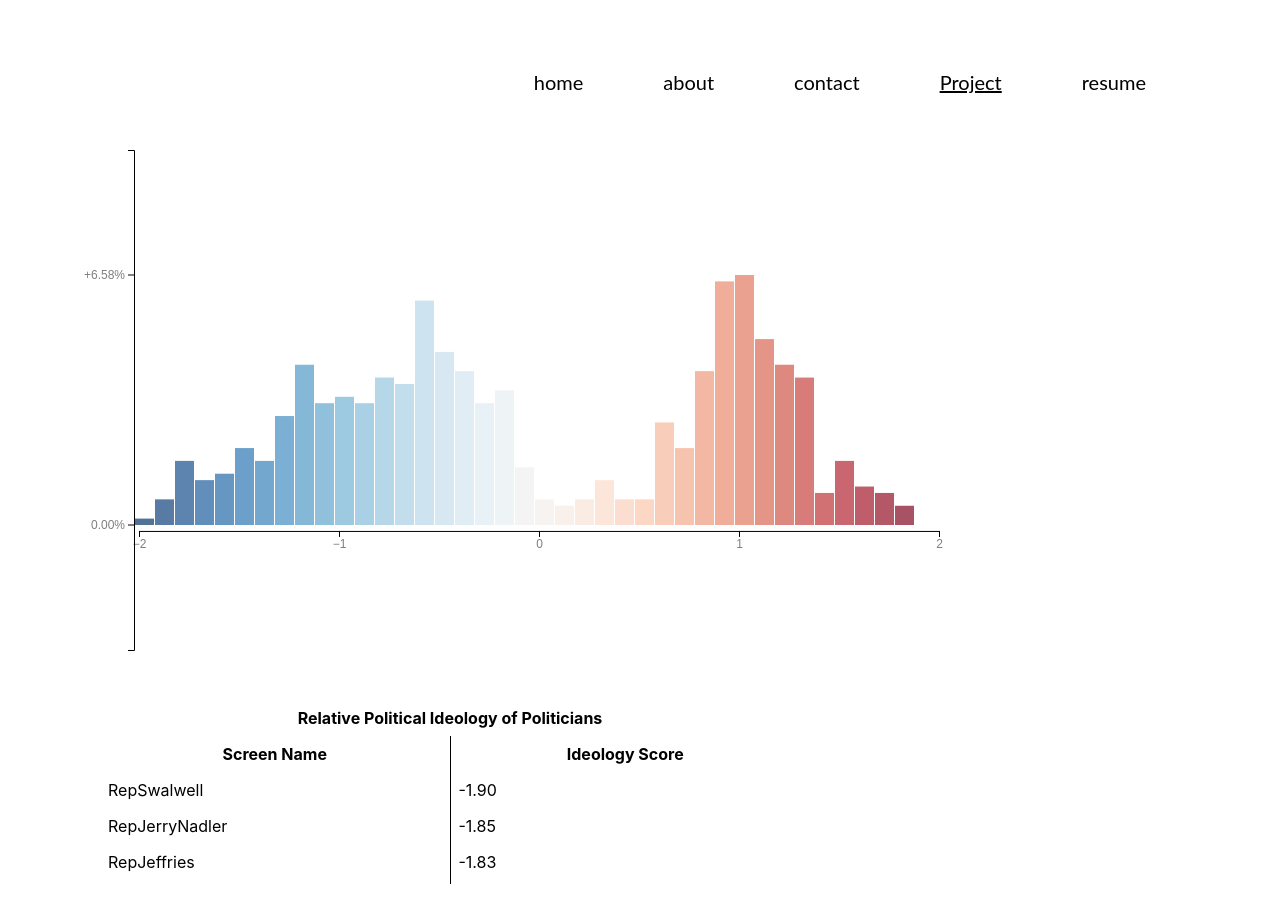
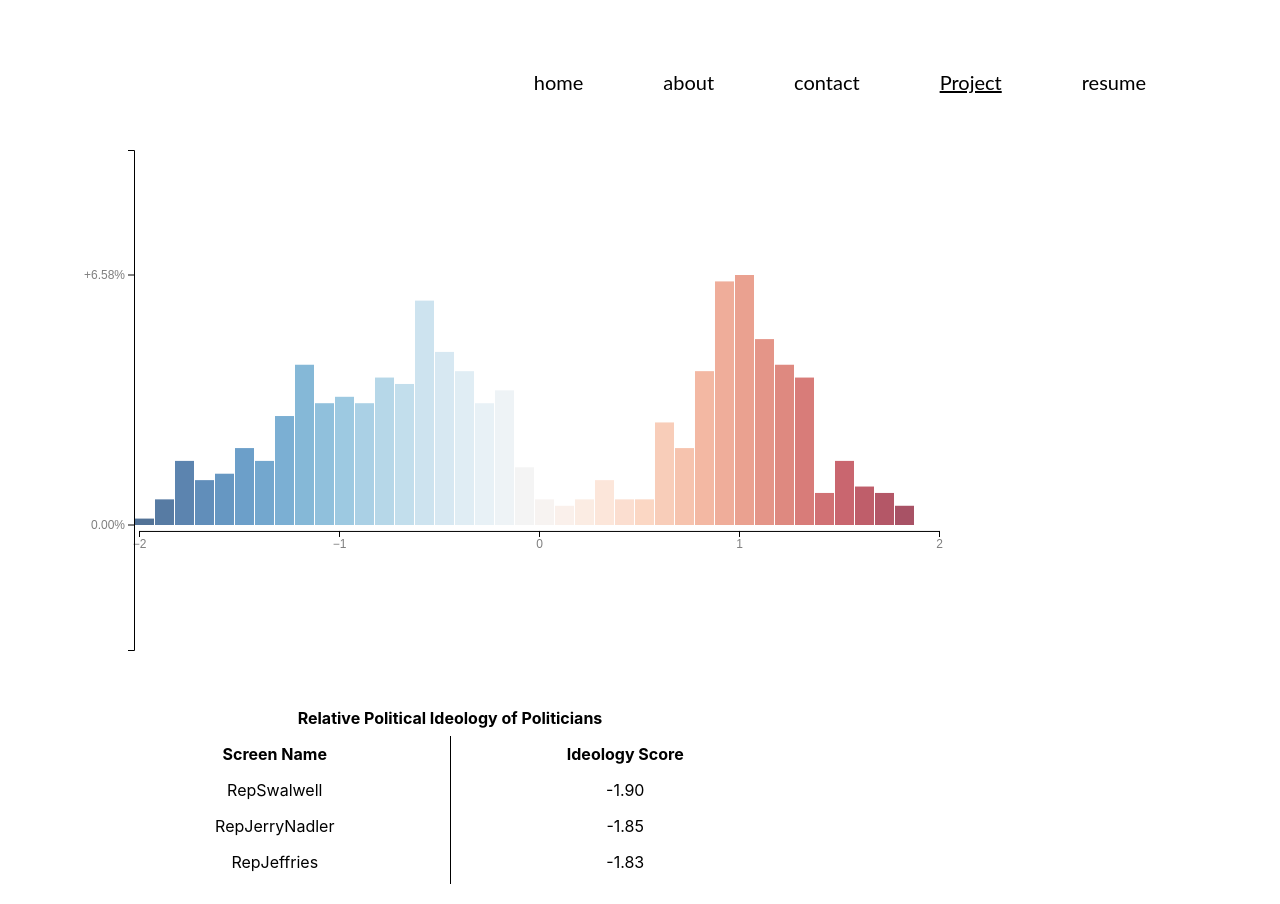
Before and after one commit to RTeresiOB/liquidplateau.com-FrontEndDev, a React (Create React App) app: page /Project in a window 1280 px wide. Built offline with nearby package versions, Linux system fonts and the light colour scheme.

Commit message:
Added reactive rows that change color on hover

```diff
--- /dev/null
+++ b/src/Dashboard/PolyTable/ReactRow.js
@@ -0,0 +1,37 @@
+import React, {useState} from "react"
+import * as d3 from "d3";
+export default function ReactRow(props){
+
+    const [color, setColor] = React.useState("");
+    const [textColor, setTextColor] = React.useState("");
+    const onHover = (props) => {
+        props.cells.map(cell =>{
+            if(Number(cell.value) == cell.value){
+                // For now so I don't have to bring in domain assume -2 to 2
+                var colVal = 1 - ((2 + parseFloat(cell.value))/4)
+                setColor(d3.interpolateRdBu(colVal));
+                setTextColor("white");
+            }
+        });
+    }
+    const onLeave = () => {
+        setColor("");
+        setTextColor("");
+    }
+    const rowStyles = {
+      "text-align": "center",
+      padding: "30px",
+      backgroundColor: color,
+      color: textColor
+    };
+    return(
+        <tr key={props.key}
+            role={props.role}
+            style={rowStyles}
+            onMouseEnter={() => onHover(props)}
+            onMouseLeave={() => onLeave()}   >
+                {props.children}
+        </tr>
+    )
+
+}
--- a/src/Dashboard/PolyTable/Table.js
+++ b/src/Dashboard/PolyTable/Table.js
@@ -1,5 +1,6 @@
 import {useTable, useSortBy} from "react-table";
 import React, {useMemo} from "react";
+import ReactRow from "./ReactRow";
 function Table({ columns, data }) {
     // Use the state and functions returned from useTable to build your UI
     const {
@@ -15,7 +16,6 @@ function Table({ columns, data }) {
         useSortBy
     )
   //            {headerGroup.headers.map(column => { if (column.id === 'Ideology') column.sortType = floatSort;})}
-
 const floatSort = useMemo(() => {
     const sortFunc = (a, b) => {
       const aVal = parseFloat(a.values.Ideology);
@@ -50,11 +50,11 @@ const floatSort = useMemo(() => {
           {rows.map((row, i) => {
             prepareRow(row)
             return (
-              <tr {...row.getRowProps()}>
+              <ReactRow {...row.getRowProps()} cells={row.cells}>
                 {row.cells.map(cell => {
                   return <td {...cell.getCellProps()}>{cell.render('Cell')}</td>
                 })}
-              </tr>
+              </ReactRow>
             )
           })}
         </tbody>
```
